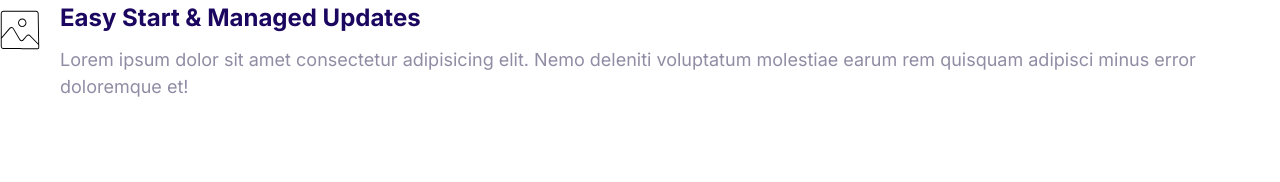
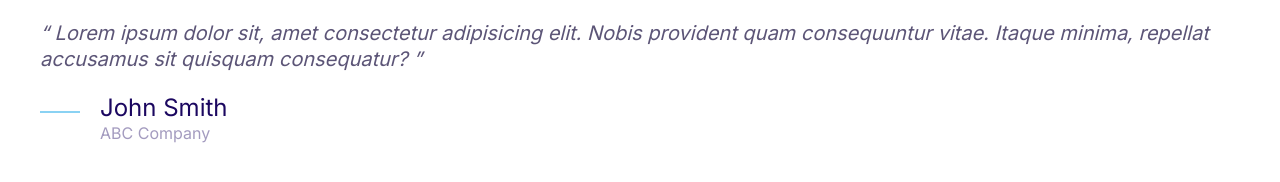
Before and after one commit to ms88941/moshify, a plain HTML site: page index.html in a window 1280 px wide. Drawn offline with Linux system fonts and the light colour scheme.

Commit message:
Build the quote component

```diff
--- a/css/styles.css
+++ b/css/styles.css
@@ -4,6 +4,7 @@
   --color-accent: #ff3400;
   --color-headings: #1b0760;
   --color-body: #918ca4;
+  --color-body-darker: #5c5577;
   --color-border: #ccc;
   --border-radius: 30px;
 }
@@ -380,3 +381,52 @@ a {
 .media__image {
   margin-top: 1rem;
 }
+
+/* Quotes */
+.quote {
+  color: var(--color-body-darker);
+  font-size: 3rem;
+  font-style: italic;
+  line-height: 1.3;
+}
+
+.quote__text::before {
+  content: open-quote;
+}
+
+.quote__text::after {
+  content: close-quote;
+}
+
+.quote__author {
+  font-size: 3rem;
+  font-style: normal;
+  font-weight: 500;
+  margin-bottom: 0;
+}
+
+.quote__organization {
+  color: var(--color-headings);
+  font-size: 2rem;
+  font-style: normal;
+  opacity: 0.4;
+}
+
+.quote__line {
+  bottom: 10px;
+  position: relative;
+}
+
+@media screen and (min-width: 1024px) {
+  .quote {
+    font-size: 2rem;
+  }
+
+  .quote__author {
+    font-size: 2.4rem;
+  }
+
+  .quote__organization {
+    font-size: 1.6rem;
+  }
+}
--- a/index.html
+++ b/index.html
@@ -14,20 +14,25 @@
     <link rel="stylesheet" href="css/styles.css" />
   </head>
   <body>
+    <blockquote class="quote">
+      <p class="quote__text">
+        Lorem ipsum dolor sit, amet consectetur adipisicing elit. Nobis
+        provident quam consequuntur vitae. Itaque minima, repellat accusamus sit
+        quisquam consequatur?
+      </p>
+      <footer>
         <div class="media">
           <div class="media__image">
-        <svg class="icon icon--primary">
-          <use xlink:href="images/sprite.svg#snap"></use>
+            <svg class="icon icon--primary quote__line">
+              <use xlink:href="images/sprite.svg#line"></use>
             </svg>
           </div>
           <div class="media__body">
-        <h3 class="media__title">Easy Start & Managed Updates</h3>
-        <p>
-          Lorem ipsum dolor sit amet consectetur adipisicing elit. Nemo deleniti
-          voluptatum molestiae earum rem quisquam adipisci minus error
-          doloremque et!
-        </p>
+            <h3 class="media__title quote__author">John Smith</h3>
+            <p class="quote__organization">ABC Company</p>
           </div>
         </div>
+      </footer>
+    </blockquote>
   </body>
 </html>
```
Also changed, not shown: components/quotes.html (added, +20 -0 lines). Lines whose indentation alone changed are shown as unchanged.
